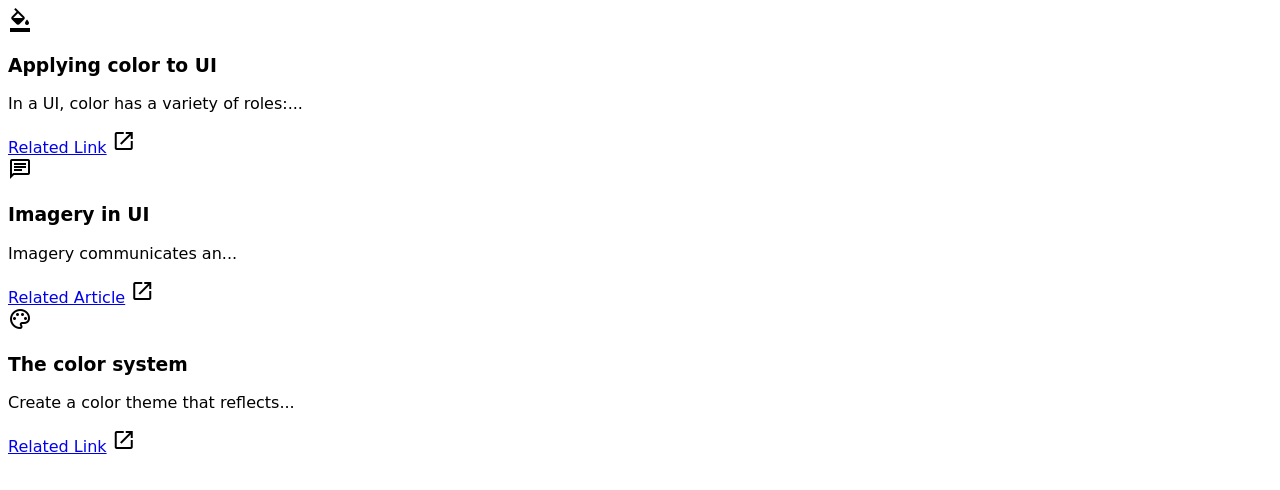
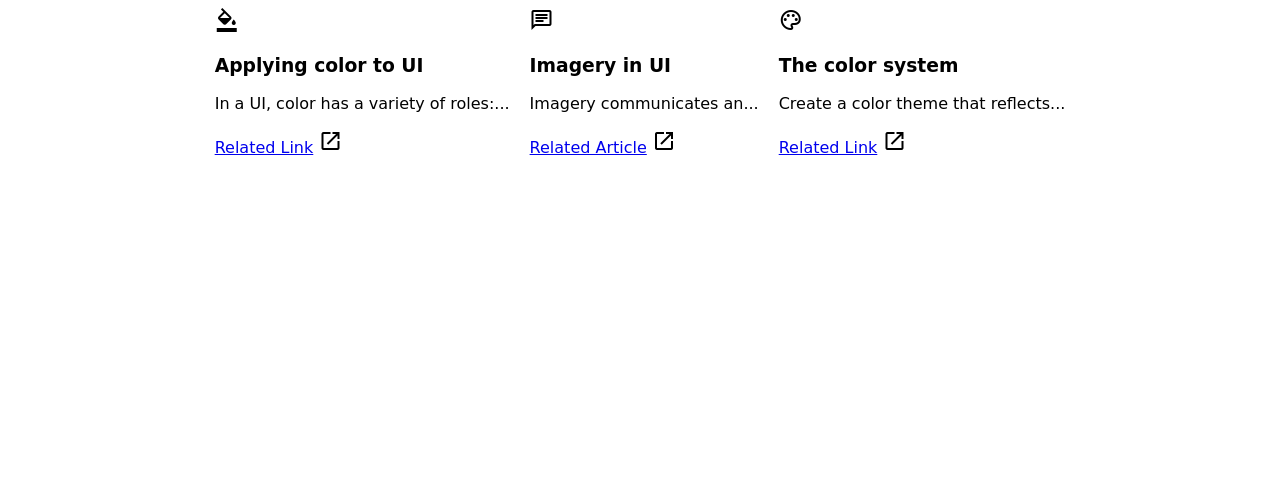
Before and after one commit to rayjaykim/tres-cards, a plain HTML site: page index.html in a window 1280 px wide. Drawn offline with nearby package versions, Linux system fonts and the light colour scheme; a web font is replaced by a local one.

Commit message:
Change html and added css
Changed the div classes of the boxes to be the same. Added flex display
to the container.

```diff
--- a/index.html
+++ b/index.html
@@ -12,21 +12,21 @@
 
 <body>
   <div class="container">
-    <div class="box1">
+    <div class="box">
       <span class="material-symbols-outlined">format_color_fill</span>
       <h3>Applying color to UI</h3>
       <p>In a UI, color has a variety of roles:...</p>
       <a href="https://m2.material.io/design/color/applying-color-to-ui.html">Related Link</a>
       <span class="material-symbols-outlined">open_in_new</span>
     </div>
-    <div class="box2">
+    <div class="box">
       <span class="material-symbols-outlined">chat</span>
       <h3>Imagery in UI</h3>
       <p>Imagery communicates an...</p>
       <a href="https://procreator.design/blog/what-is-imagery-in-ui-design/">Related Article</a>
       <span class="material-symbols-outlined">open_in_new</span>
     </div>
-    <div class="box3">
+    <div class="box">
       <span class="material-symbols-outlined">palette</span>
       <h3>The color system</h3>
       <p>Create a color theme that reflects...</p>
--- a/styles.css
+++ b/styles.css
@@ -1,3 +1,9 @@
 body {
   font-family: 'Tilt Neon', cursive;
 }
+
+.container {
+  display: flex;
+  justify-content: center;
+  gap: 20px;
+}
```
